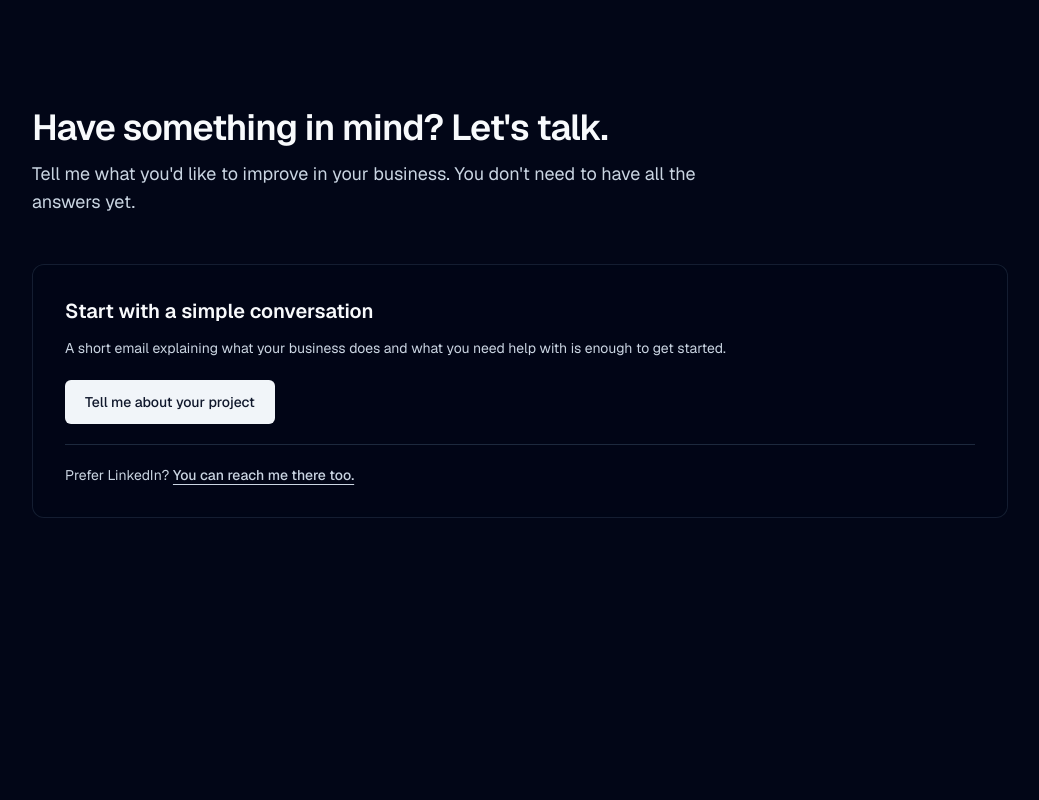
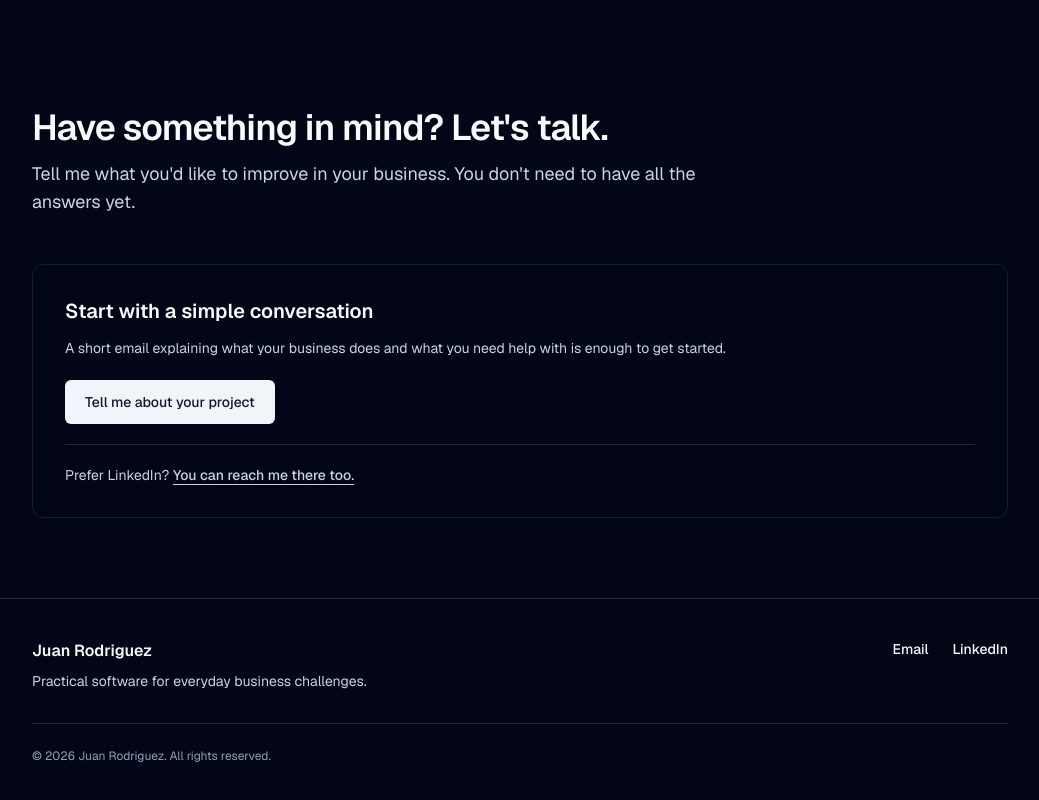
Before and after one commit to juan7792/jrodriguez-dev, a Next.js app: page /en/business in a window 1280 px wide. Shown: the part 2427-3227 px from the top of the page, without its empty margins (120-1159 px from the left). Before the commit the page ends 3025 px from the top, so only its background shows below. Built offline with nearby package versions, Linux system fonts and the light colour scheme.

Commit message:
business: creating footer component

```diff
--- a/src/app/[locale]/business/page.tsx
+++ b/src/app/[locale]/business/page.tsx
@@ -3,6 +3,7 @@ import BusinessProblemsSolutions from "@/components/business/BusinessProblemsSol
 import BusinessHowItWorks from "@/components/business/BusinessHowItWorks";
 import BusinessWhyWorkWithMe from "@/components/business/BusinessWhyWorkWithMe";
 import BusinessContact from "@/components/business/BusinessContact";
+import BusinessFooter from "@/components/business/BusinessFooter";
 
 export default function BusinessPage() {
   return (
@@ -12,6 +13,7 @@ export default function BusinessPage() {
       <BusinessHowItWorks />
       <BusinessWhyWorkWithMe />
       <BusinessContact />
+      <BusinessFooter />
     </main>
   );
 }
--- /dev/null
+++ b/src/components/business/BusinessFooter.tsx
@@ -0,0 +1,54 @@
+
+import { getTranslations } from "next-intl/server";
+
+import Container from "@/components/ui/Container";
+
+export default async function BusinessFooter() {
+  const t = await getTranslations("BusinessFooter");
+
+  const email = "juanm.rodriguez.dev@gmail.com";
+  const linkedin = "https://linkedin.com/in/j-rodriguez-lvv";
+
+  return (
+    <footer className="border-t border-slate-200 py-10 dark:border-slate-800">
+      <Container>
+        <div className="flex flex-col gap-6 sm:flex-row sm:items-start sm:justify-between">
+          <div className="max-w-sm">
+            <p className="text-base font-semibold">
+              Juan Rodriguez
+            </p>
+
+            <p className="mt-2 text-sm text-slate-600 dark:text-slate-300">
+              {t("tagline")}
+            </p>
+          </div>
+
+          <div className="flex items-center gap-6 text-sm">
+            <a
+              href={`mailto:${email}`}
+              className="font-medium transition-colors hover:text-emerald-500"
+            >
+              {t("email")}
+            </a>
+
+            <a
+              href={linkedin}
+              target="_blank"
+              rel="noopener noreferrer"
+              className="font-medium transition-colors hover:text-emerald-500"
+            >
+              {t("linkedin")}
+            </a>
+          </div>
+        </div>
+
+        <div className="mt-8 border-t border-slate-200 pt-6 dark:border-slate-800">
+          <p className="text-xs text-slate-500 dark:text-slate-400">
+            © {new Date().getFullYear()} Juan Rodriguez.{" "}
+            {t("rights")}
+          </p>
+        </div>
+      </Container>
+    </footer>
+  );
+}
--- a/src/messages/business/en.json
+++ b/src/messages/business/en.json
@@ -90,5 +90,11 @@
     "emailSubject": "Business project inquiry",
     "linkedinText": "Prefer LinkedIn?",
     "linkedinCta": "You can reach me there too."
+  },
+  "BusinessFooter": {
+    "tagline": "Practical software for everyday business challenges.",
+    "email": "Email",
+    "linkedin": "LinkedIn",
+    "rights": "All rights reserved."
   }
 }
```
